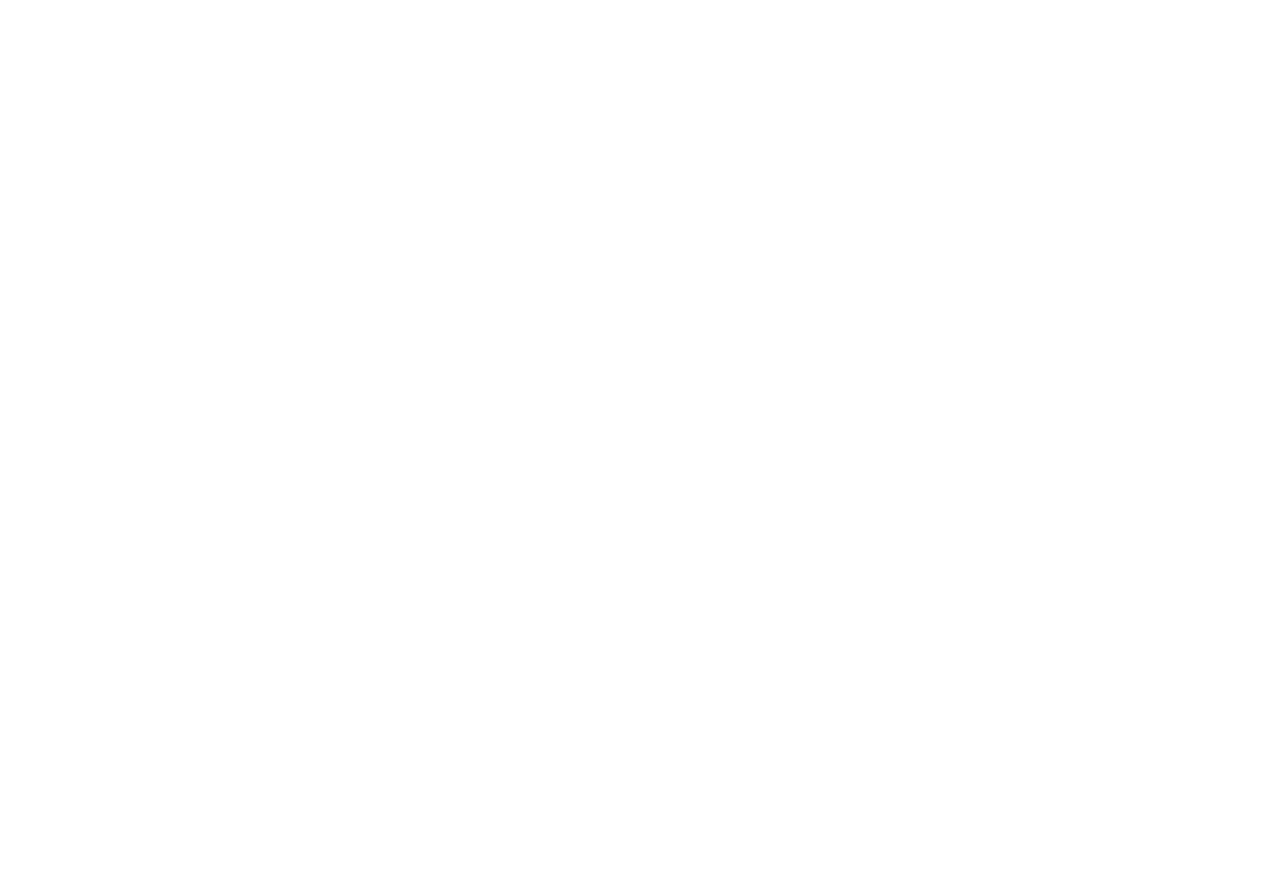
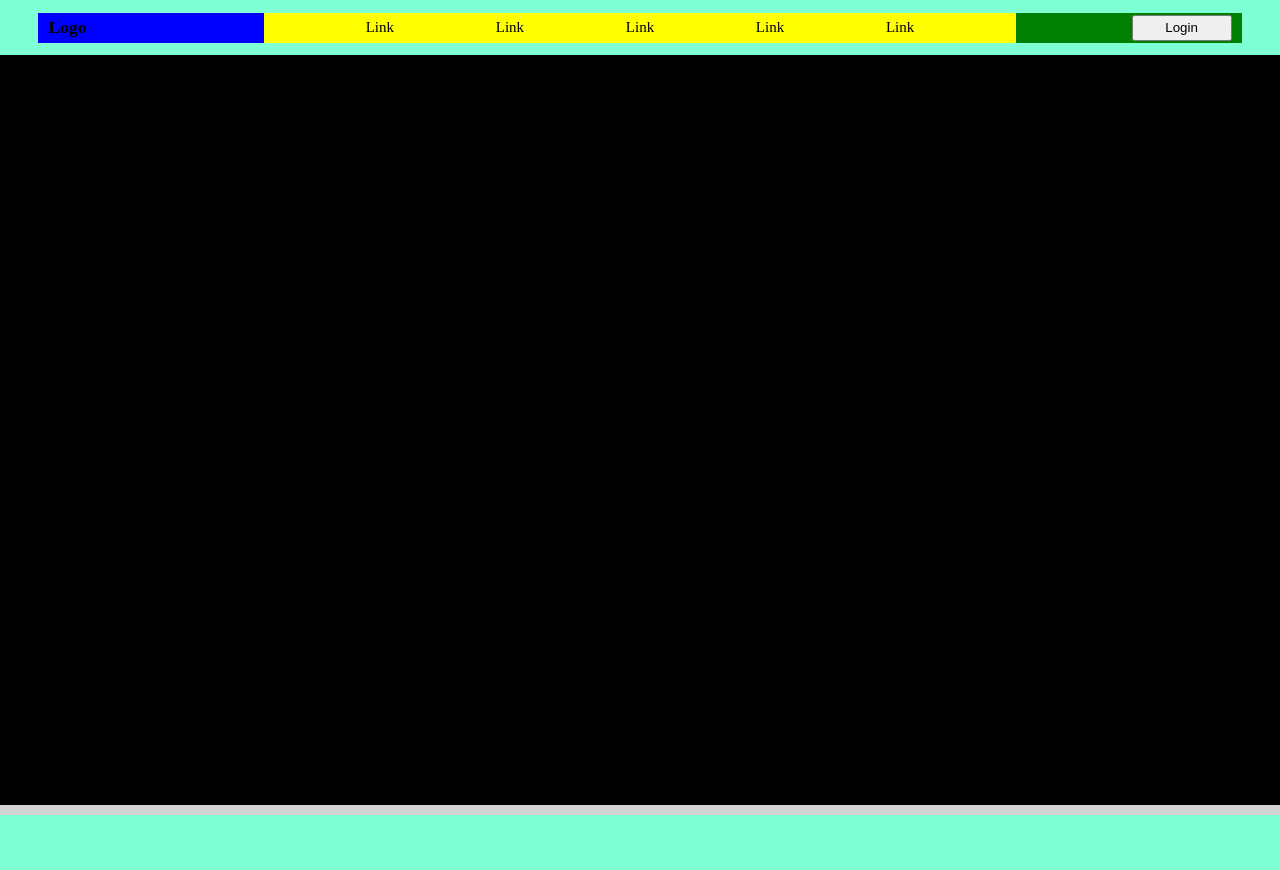
Before and after one commit to Huntney1/-htmlcss-struttura-discord, a plain HTML site: page index.html in a window 1280 px wide. Before the commit the page ends 800 px from the top, so only its background shows below. Drawn offline with Linux system fonts and the light colour scheme.

Commit message:
full_nav-bar

```diff
--- a/css/style.css
+++ b/css/style.css
@@ -0,0 +1,94 @@
+* {
+    padding: 0;
+    margin: 0;
+    box-sizing: border-box;
+}
+
+body{
+    background-color: lightgray;
+    font-size: 15px;
+}
+
+header, footer{
+    height: 55px;
+    width: 100%;
+    background-color: aquamarine;
+    display: flex;
+    justify-content: space-around;
+    align-items: center;
+
+}
+
+footer{
+margin-top: 10px;
+}
+
+main{
+    height: 750px;
+    width: 100%;
+    background-color: black;
+    display: flex;
+    justify-content: space-around;
+    align-items: center;
+}
+
+
+
+.row{
+    height: 29px;
+    width: 94%;
+    background-color: orange;
+    display: flex;
+    justify-content: space-around;
+    align-items: center;
+}
+
+.col-logo{
+    height: 30px;
+    width: 30%;
+    display: flex;
+    justify-content: flex-start;
+    align-items: center;
+    background-color: blue;
+}
+
+.col-logo h3{
+    margin-left: 10px;
+
+}
+
+.col-menu{
+    display: flex;
+    justify-content: center;
+    align-items: center;
+    width: 100%;
+    background-color: red;
+
+}
+
+ul{
+    width: 100%;
+    height: 30px;
+    background-color: yellow;
+    display: flex;
+    justify-content: space-evenly;
+    align-items: center;
+    list-style-type: none;
+
+}
+
+.col-login{
+    height: 30px;
+    width: 30%;
+    display: flex;
+    justify-content: flex-end;
+    align-content: center;
+    background-color: green;
+}
+
+.button{
+margin-right: 10px;
+margin-top: 2px;
+height: 26px;
+width: 100px;
+}
--- a/index.html
+++ b/index.html
@@ -1,12 +1,35 @@
 <!DOCTYPE html>
 <html lang="en">
+
 <head>
     <meta charset="UTF-8">
     <meta http-equiv="X-UA-Compatible" content="IE=edge">
     <meta name="viewport" content="width=device-width, initial-scale=1.0">
-    <title>Document</title>
+    <title>Struttura Discord</title>
+
+    <link rel="stylesheet" href="./css/style.css">
 </head>
+
 <body>
+    <header>
+        <div class="row">
+            <div class="col-logo"><h3>Logo</h3></div>
+            <div class="col-menu">
+                <ul>
+                    <li>Link</li>
+                    <li>Link</li>
+                    <li>Link</li>
+                    <li>Link</li>
+                    <li>Link</li>
+                </ul>
+            </div>
+            <div class="col-login">
+                <button class="button">Login</button>
+            </div>
+        </div>
+    </header>
+    <main></main>
+    <footer></footer>
+</body>
 
-</body>
 </html>
```
